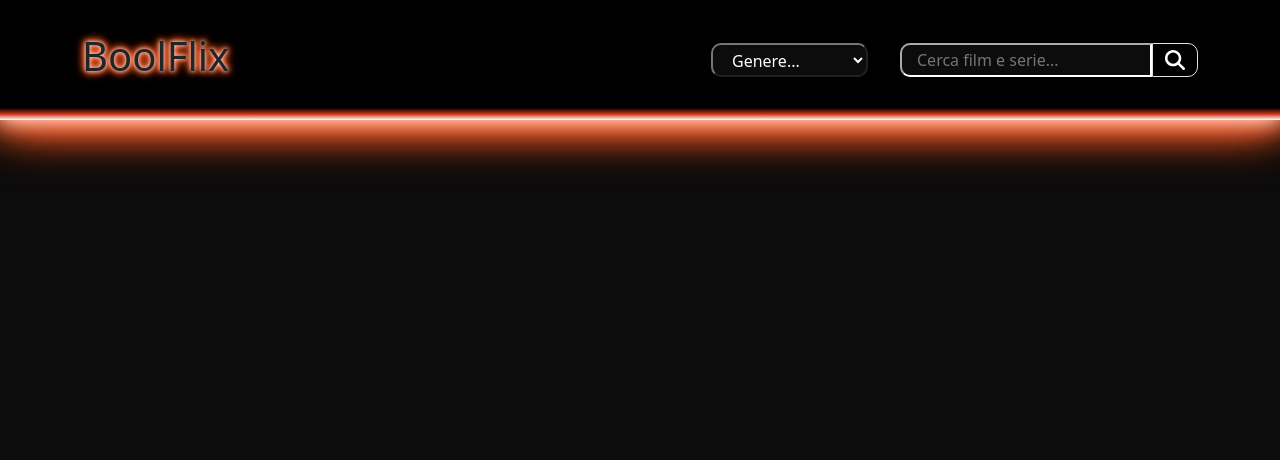
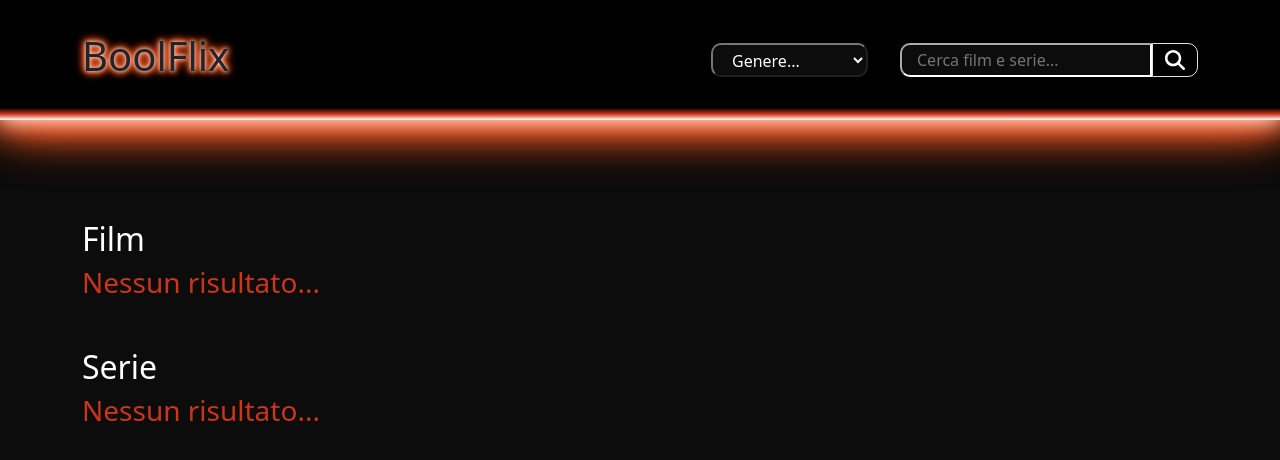
Before and after one commit to DaniAm94/vite-boolflix, a Vue app: page / in a window 1280 px wide. Shown: the top 460 px of the page. Built offline with nearby package versions, Linux system fonts and the light colour scheme; the HTML template or start-up script is replaced by a standard one.

Commit message:
updated page's reaction to null search

```diff
--- a/src/components/AppMain.vue
+++ b/src/components/AppMain.vue
@@ -13,7 +13,7 @@ export default {
 </script>
 
 <template>
-    <main v-if="movies.length">
+    <main>
         <div class="container-sm">
 
             <DisplayList id="movies" :listTitle="'Film'" :list="movies" :section="'movie'" class="mb-5" />
--- a/src/components/DisplayList.vue
+++ b/src/components/DisplayList.vue
@@ -16,16 +16,23 @@ export default {
 <template>
     <section>
         <h2 class="section-title">{{ listTitle }}</h2>
-        <div class="row row-cols-5 row-gap-4">
+        <div v-if="list.length" class="row row-cols-5 row-gap-4">
             <div v-for="media in list" :key="media.id" class="col">
                 <ProductionCard :element="media" :endpoint="section" />
             </div>
         </div>
+        <h3 class="empty-list" v-else>Nessun risultato...</h3>
     </section>
 </template>
 
-<style scoped>
+<style lang="scss" scoped>
+@use '../assets/scss/vars' as *;
+
 .section-title {
     color: white;
 }
+
+.empty-list {
+    color: $red;
+}
 </style>
--- a/src/components/ProductionCard.vue
+++ b/src/components/ProductionCard.vue
@@ -139,7 +139,7 @@ export default {
             overflow-y: scroll;
             transform: rotateY(180deg);
             padding: 20px 10px;
-            border: 5px groove $red ;
+            border: 2px groove $red ;
 
 
             /* Per nascondere la scrollbar */
```
